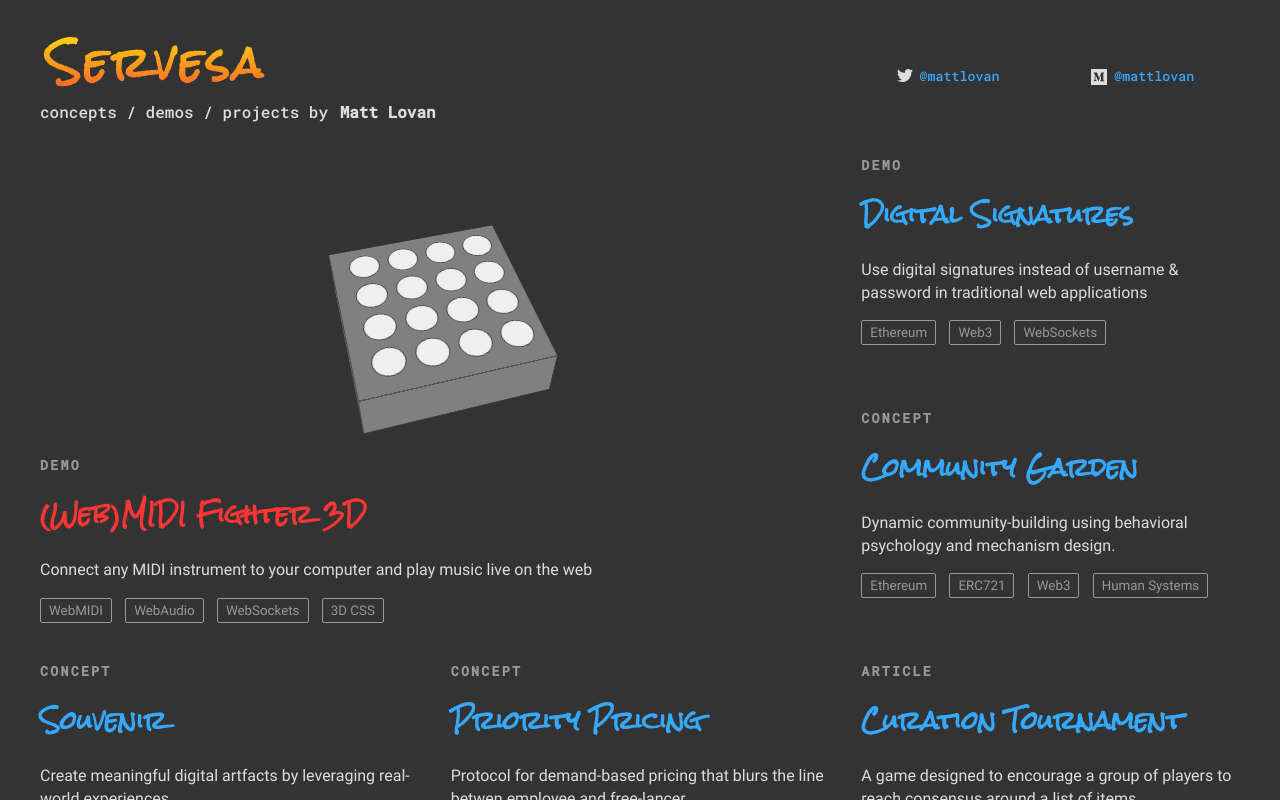
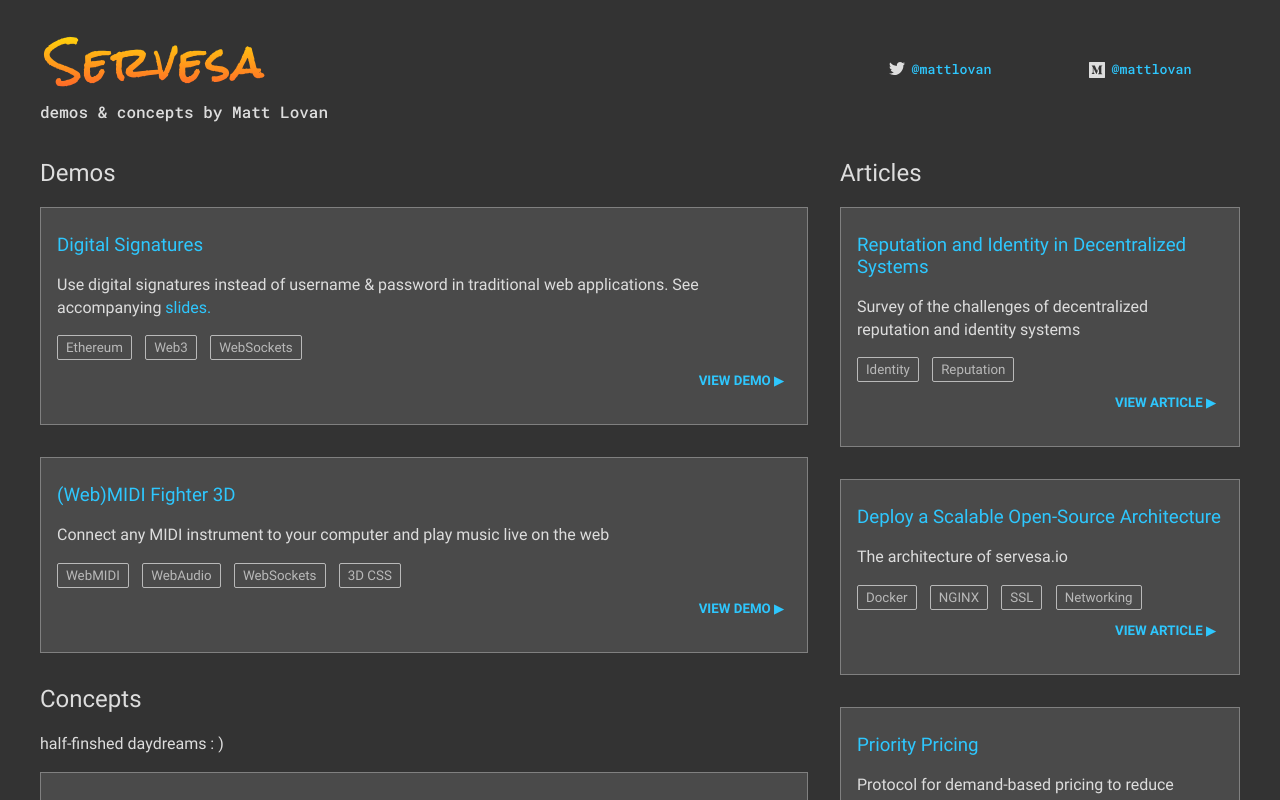
Before and after one commit to MagRelo/mattlovan, a React (Create React App) app: page / in a window 1280 px wide. Shown: the top 800 px of the page. Built offline with nearby package versions, Linux system fonts and the light colour scheme.

Commit message:
styling reboot

```diff
--- a/server.js
+++ b/server.js
@@ -9,7 +9,11 @@ const morgan = require('morgan');
 // *
 
 // configure express middleware
-app.use(express.static('build'));
+app.use(
+  express.static('build', {
+    maxage: '1y'
+  })
+);
 app.use(bodyParser.urlencoded({ extended: true }));
 app.use(bodyParser.json({ limit: '1mb' }));
 app.use(
--- a/src/App.js
+++ b/src/App.js
@@ -4,9 +4,18 @@ import './css/App.css';
 import TwitterLogo from './images/twitter.svg';
 import MediumLogo from './images/medium.svg';
 
-import Controller from './components/controller/Controller';
+// https://medium.com/@mattlovan/reputation-and-identity-in-decentralized-systems-ba4a7ff99cc4
 
-const projects = [
+const demos = [
+  {
+    type: 'demo',
+    title: 'Digital Signatures',
+    tagline:
+      'Use digital signatures instead of username & password in traditional web applications. See accompanying <a target="_blank" href="https://docs.google.com/presentation/d/e/2PACX-1vQiyHWeRfKluDE_RAYgefiX_ODY4hrn8Y4jL7M5s1wKo5V2Eyd3Wf2HcIzGZIGt8hxoXc2ebYhPugrX/pub?start=false&loop=false&delayms=3000">slides<a/>.',
+    tech: ['Ethereum', 'Web3', 'WebSockets'],
+    featured: false,
+    url: 'https://signatures.servesa.io'
+  },
   {
     type: 'demo',
     title: '(Web)MIDI Fighter 3D',
@@ -15,16 +24,10 @@ const projects = [
     tech: ['WebMIDI', 'WebAudio', 'WebSockets', '3D CSS'],
     featured: true,
     url: 'https://midifighter.servesa.io'
-  },
-  {
-    type: 'demo',
-    title: 'Digital Signatures',
-    tagline:
-      'Use digital signatures instead of username & password in traditional web applications',
-    tech: ['Ethereum', 'Web3', 'WebSockets'],
-    featured: false,
-    url: 'https://servesa.io'
-  },
+  }
+];
+
+const concepts = [
   {
     type: 'concept',
     title: 'Community Garden',
@@ -42,17 +45,37 @@ const projects = [
     tech: ['Ethereum', 'ERC721', 'ERC998', 'Web3', 'Art'],
     featured: false,
     url: 'https://souvenir.servesa.io'
+  }
+];
+
+const articles = [
+  {
+    type: 'article',
+    title: 'Reputation and Identity in Decentralized Systems',
+    tagline:
+      'Survey of the challenges of decentralized reputation and identity systems',
+    tech: ['Identity', 'Reputation'],
+    featured: false,
+    url:
+      'https://medium.com/@mattlovan/reputation-and-identity-in-decentralized-systems-ba4a7ff99cc4'
+  },
+  {
+    type: 'article',
+    title: 'Deploy a Scalable Open-Source Architecture',
+    tagline: 'The architecture of servesa.io',
+    tech: ['Docker', 'NGINX', 'SSL', 'Networking'],
+    featured: false,
+    url:
+      'https://medium.com/@mattlovan/deploy-a-scalable-open-source-architecture-4349cfe27e'
   },
   {
     type: 'concept',
     title: 'Priority Pricing',
-    tagline:
-      'Protocol for demand-based pricing that blurs the line betwen employee and free-lancer',
+    tagline: 'Protocol for demand-based pricing to reduce transaction costs',
     tech: ['Ethereum', 'ERC721', 'Web3', 'Mechanism Design'],
     featured: false,
-    url: 'https://servesa.io'
+    url: 'https://github.com/MagRelo/laborMarket/blob/master/README.md'
   },
-
   {
     type: 'article',
     title: 'Curation Tournament',
@@ -64,21 +87,22 @@ const projects = [
   }
 ];
 
+function createMarkup(input) {
+  return { __html: input };
+}
+
 const projectTile = projectData => {
   return (
-    <div
-      key={projectData.title}
-      className={(projectData.featured ? 'featured ' : '') + 'project'}
-    >
-      {projectData.featured ? <Controller /> : ''}
+    <div key={projectData.title} className="project clear">
+      {/* <span className="project-type mono">{projectData.type}</span> */}
 
-      <span className="project-type mono">{projectData.type}</span>
+      <h3>
+        <a href={projectData.url} target="_blank" rel="noopener noreferrer">
+          {projectData.title}
+        </a>
+      </h3>
 
-      <a href={projectData.url} target="_blank" rel="noopener noreferrer">
-        <h2 className="accent">{projectData.title}</h2>
-      </a>
-
-      <p>{projectData.tagline}</p>
+      <p dangerouslySetInnerHTML={createMarkup(projectData.tagline)} />
       <div>
         {projectData.tech.map(item => {
           return (
@@ -105,25 +129,8 @@ class App extends Component {
           <div className="grid">
             <header>
               <h1 className="accent">Servesa</h1>
-              <p className="mono">
-                concepts / demos / projects by{' '}
-                <span
-                  style={{
-                    fontWeight: 'bold',
-                    paddingLeft: '0.125em',
-                    display: 'inline-block'
-                  }}
-                >
-                  Matt Lovan
-                </span>
-              </p>
+              <p className="mono">demos & concepts by Matt Lovan</p>
             </header>
-
-            <section id="project-grid">
-              {projects.map(project => {
-                return projectTile(project);
-              })}
-            </section>
 
             <section className="mono" id="contact">
               <div className="contact-grid">
@@ -149,10 +156,30 @@ class App extends Component {
                 </a>
               </div>
             </section>
+
+            <section id="project-grid">
+              <h2>Demos</h2>
+              {demos.map(project => {
+                return projectTile(project);
+              })}
+              <h2>Concepts</h2>
+              <p>half-finshed daydreams : )</p>
+              {concepts.map(project => {
+                return projectTile(project);
+              })}
+            </section>
+
+            <section id="article-grid">
+              <h2>Articles</h2>
+
+              {articles.map(article => {
+                return projectTile(article);
+              })}
+            </section>
           </div>
 
           <footer>
-            <p className="mono">2018</p>
+            <p className="mono">2019</p>
           </footer>
         </div>
       </div>
--- a/src/css/App.css
+++ b/src/css/App.css
@@ -10,7 +10,6 @@
 
 .grid {
   display: grid;
-  grid-gap: 1em;
 }
 
 
@@ -22,23 +21,32 @@
   font-family: 'Roboto-Mono'
 }
 
+h2,
+h3 {
+  font-weight: normal;
+}
+
+h3 {
+  margin-top: 0.5em;
+}
+
+ul {
+  list-style: none;
+  padding-left: 0;
+}
+
 p {
   line-height: 1.4em;
 }
 
 a {
-  color: #36a8ff;
+  color: #2ec7fe;
   text-decoration: none;
   transition: 120ms ease-in-out;
 }
 
-a:hover,
-.featured a:hover {
+a:hover {
   color: yellow;
-}
-
-.featured a {
-  color: #ff3636;
 }
 
 
@@ -68,23 +76,25 @@ header p {
   margin-top: -10px;
 }
 
-#project-grid {
-  display: grid;
-  grid-gap: 2em;
+.serif {
+  font-family: serif;
 }
 
+.project {
+  margin-bottom: 2em;
 
-.project {
-  margin: 15px 0 0;
+  border: solid 1px gray;
+  background: #4a4a4a;
+  padding: 1em;
+
 }
-
 
 .project-type {
   text-transform: uppercase;
   font-size: smaller;
-  font-weight: bold;
-  letter-spacing: 0.167em;
-  color: #999999;
+  font-family: 'Roboto-Bold';
+  letter-spacing: 0.067em;
+  color: #b9b9b9;
 }
 
 .project-tech {
@@ -96,17 +106,16 @@ header p {
   border-radius: 2px;
   margin-right: 1em;
   border: solid 1px;
-  color: #999999;
+  color: #b9b9b9;
 }
 
 .project-link {
   float: right;
   margin: 0 0 1em 0;
   padding: .5em;
-
   text-transform: uppercase;
   font-size: smaller;
-  font-weight: bold;
+  font-family: 'Roboto-Bold';
 }
 
 
@@ -115,8 +124,9 @@ header p {
 #contact {
   color: #ddd;
   background: transparent;
-  padding: 1em 0 0 0;
   font-size: smaller;
+
+  margin-bottom: 2em;
 }
 
 .contact-grid {
@@ -133,10 +143,10 @@ header p {
   float: left;
 }
 
-@media screen and (min-width: 1200px) {
-  .app {
+@media screen and (min-width: 999px) {
+  /* .app {
     padding: 0;
-  }
+  } */
 
   .container {
     min-height: 100vh;
@@ -157,30 +167,24 @@ header p {
   }
 
   #contact {
-
-
     grid-row-start: 1;
     grid-row-end: 1;
     grid-column-start: 3;
     grid-column-end: 4;
+
+    margin-bottom: 0;
   }
 
   #project-grid {
-    display: grid;
-    grid-template-columns: repeat(3, 1fr);
-    grid-template-rows: repeat(3, 1fr);
     grid-row-start: 2;
-    grid-row-end: 6;
     grid-column-start: 1;
-    grid-column-end: 4;
+    grid-column-end: 3;
+
+    margin-right: 2em;
   }
 
   .project {
-    margin: 0;
-  }
-
-  .project-link {
-    display: none;
+    margin-bottom: 2em;
   }
 
   .featured {
--- a/src/css/index.css
+++ b/src/css/index.css
@@ -9,13 +9,10 @@ body {
   background-color: #333333;
 }
 
-h2 {
-  margin: .5em 0;
-}
-
-ul {
-  list-style: none;
-  padding-left: 0;
+.clear:after {
+  content: "";
+  display: table;
+  clear: both;
 }
 
 
--- a/src/fonts/Roboto/roboto.css
+++ b/src/fonts/Roboto/roboto.css
@@ -2,3 +2,8 @@
   font-family: 'Roboto';
   src: url('./Roboto-Regular.ttf') format('truetype')
 }
+
+@font-face {
+  font-family: 'Roboto-Bold';
+  src: url('./Roboto-Bold.ttf') format('truetype')
+}
```
